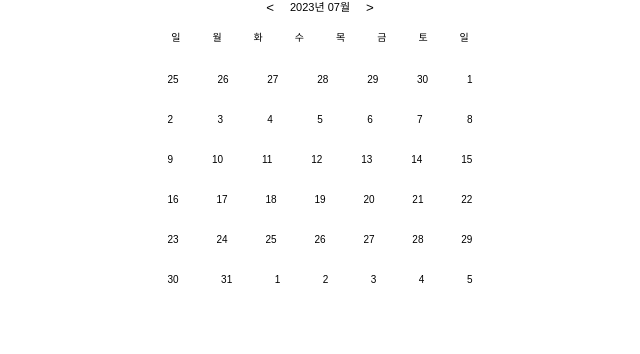
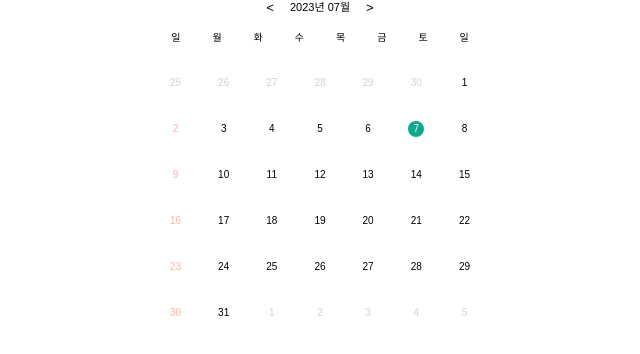
Before and after one commit to Gwasuwon-shot/web-pre-task, a React (Vite) app: page /hye-in in a window 1280 px wide. Shown: the top 354 px of the page, without its empty margins (320-960 px from the left). Built offline with nearby package versions, Linux system fonts and the light colour scheme; a web font is replaced by a local one.

Commit message:
[ feat ] 캘린터 style-component로 변경

```diff
--- a/src/components/hyein/Days.tsx
+++ b/src/components/hyein/Days.tsx
@@ -1,6 +1,6 @@
 import React from "react";
 import styled from "styled-components";
-import { format, endOfMonth, endOfWeek, startOfMonth, startOfWeek, addDays, isSameDay, isSameMonth } from "date-fns";
+import { format, endOfMonth, endOfWeek, startOfMonth, startOfWeek, addDays, isSameDay, isSunday } from "date-fns";
 
 export default function Days({ currentMonth, selectedDate, onClickDate }) {
   const monthStart = startOfMonth(currentMonth);
@@ -17,23 +17,15 @@ export default function Days({ currentMonth, selectedDate, onClickDate }) {
     for (let i = 0; i < 7; i++) {
       formattedDate = format(day, "d");
       const cloneDay = day;
+      const sunDay = isSunday(day);
       days.push(
-        <div
-          className={`${
-            !isSameMonth(day, monthStart)
-              ? "disabled"
-              : isSameDay(day, selectedDate)
-              ? "selected"
-              : format(currentMonth, "M") !== format(day, "M")
-              ? "not-valid"
-              : "valid"
-          }`}
+        <Day
           key={day}
-          onClick={() => onClickDate(parse(cloneDay))}>
-          <span className={format(currentMonth, "M") !== format(day, "M") ? "text not-valid" : ""}>
-            {formattedDate}
-          </span>
-        </div>,
+          onClick={() => onClickDate(parse(cloneDay))}
+          issameday={isSameDay(day, selectedDate)}
+          issunday={sunDay}>
+          <DayText isnotvalid={format(currentMonth, "M") !== format(day, "M")}>{formattedDate}</DayText>
+        </Day>,
       );
       day = addDays(day, 1);
     }
@@ -53,12 +45,31 @@ const Wrapper = styled.section`
   flex-direction: column;
 `;
 
-const DaysWrapper = styled.span`
+const DaysWrapper = styled.article`
   display: flex;
   align-items: center;
   justify-content: space-between;
   gap: 3.2rem;
   width: 30.5rem;
-
   cursor: pointer;
 `;
+
+const Day = styled.article`
+  display: flex;
+  align-items: center;
+  justify-content: center;
+
+  width: 1.6rem;
+  height: 1.6rem;
+
+  ${({ issameday, issunday }) => `
+    ${issameday ? "color: white; background-color: #0DA98E;  border-radius: 50% " : ""}
+    ${issunday ? "color: #FCB3A6" : ""}
+  `}
+`;
+
+const DayText = styled.p`
+  ${({ isnotvalid }) => `
+    ${isnotvalid ? "color: #CED4DA" : ""}
+  `}
+`;
```
